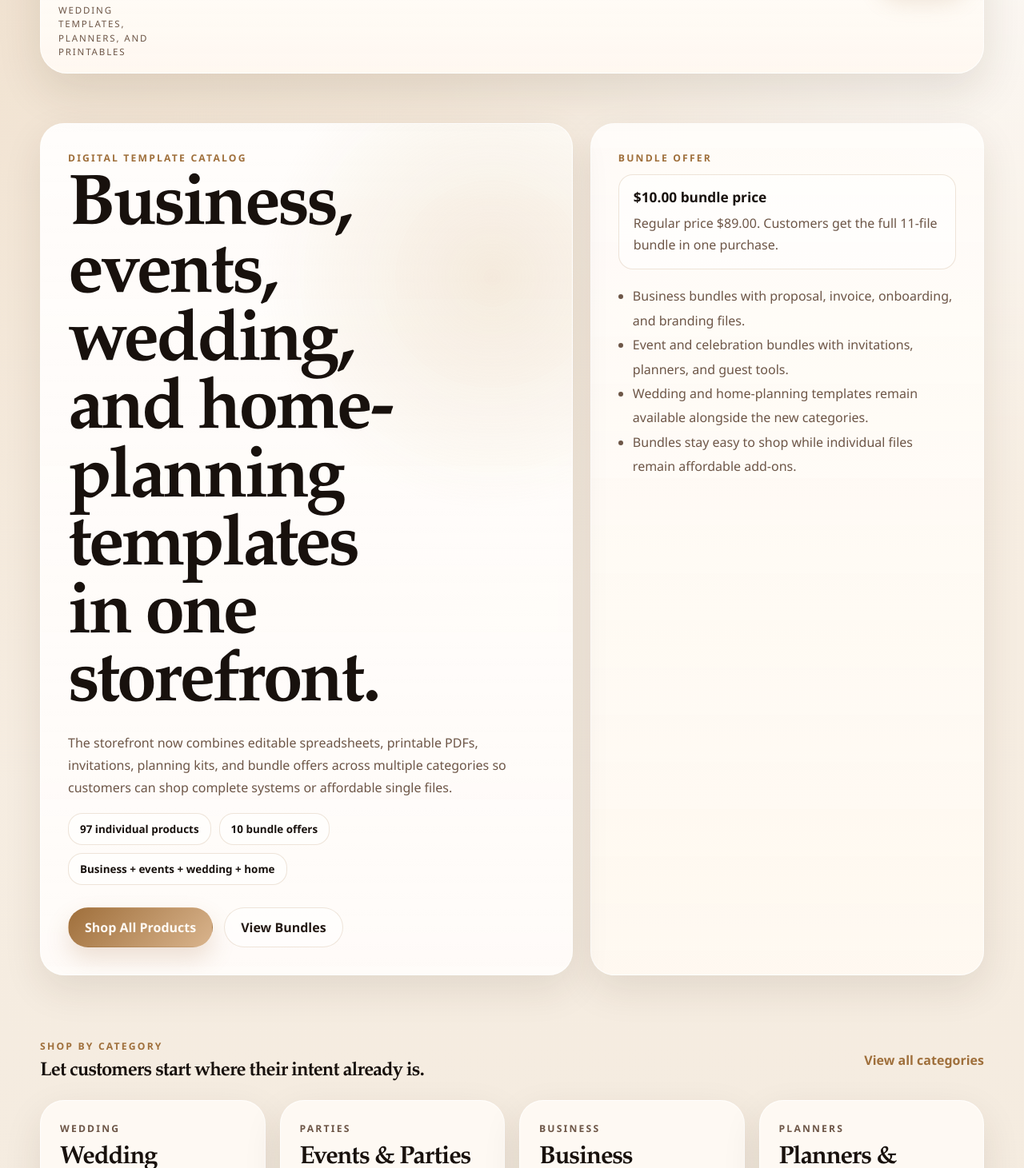
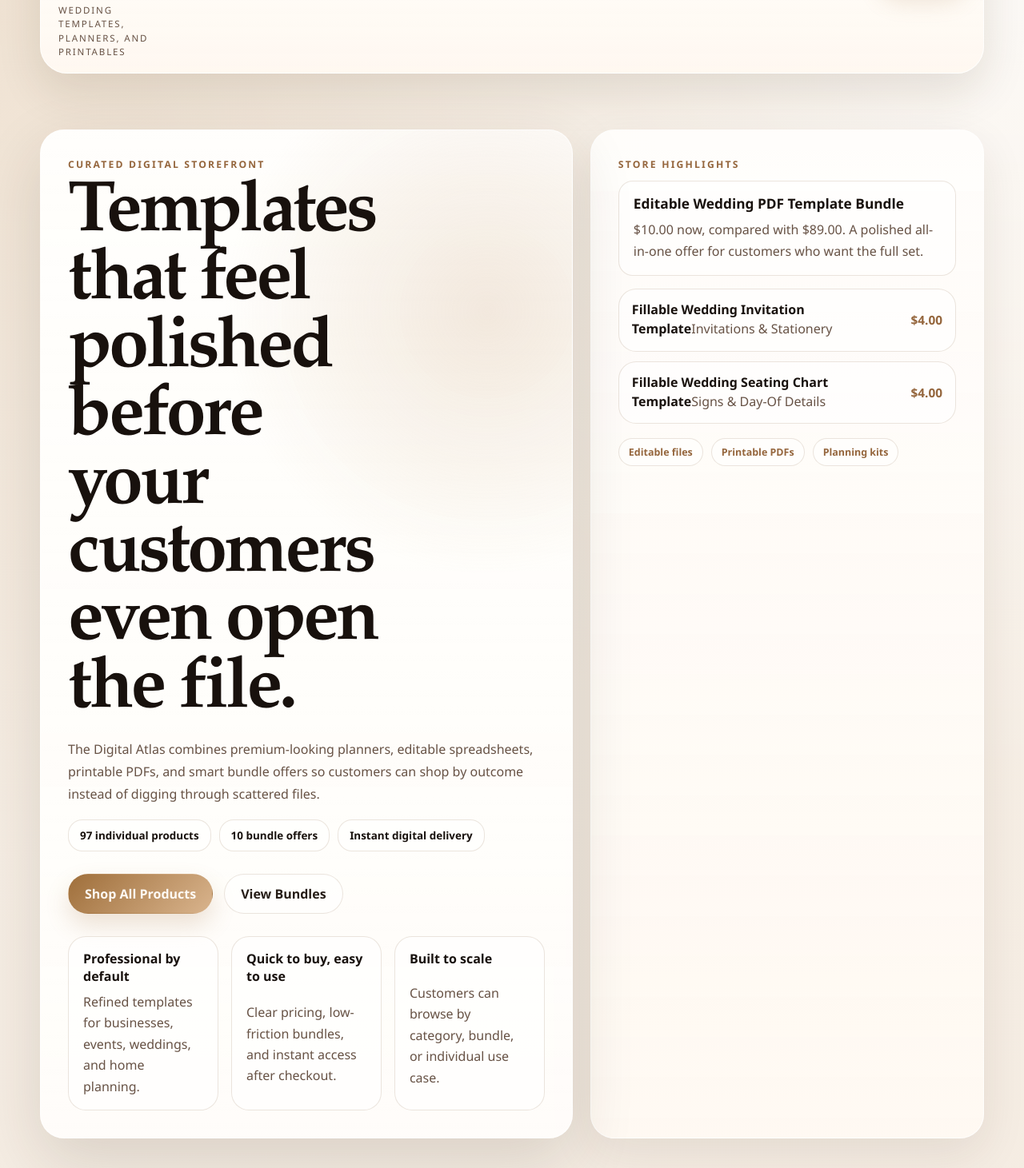
Before and after one commit to testwithmsk-sat/atlas, a Next.js app in the folder atlas-next/: page / in a window 1280 px wide. Shown: the part 189-1650 px from the top of the page at 80% size. Built offline with nearby package versions, Linux system fonts and the light colour scheme; no server answers.

Commit message:
Polish storefront merchandising and visual design

```diff
--- a/atlas-next/app/globals.css
+++ b/atlas-next/app/globals.css
@@ -1,20 +1,21 @@
 :root {
   --font-heading: "Palatino Linotype", "Book Antiqua", "Times New Roman", serif;
   --font-body: Aptos, "Segoe UI", sans-serif;
-  --bg: #f5ecdf;
-  --bg-soft: #fff9f2;
-  --panel: rgba(255, 251, 245, 0.9);
+  --bg: #f6efe7;
+  --bg-soft: #fffaf4;
+  --panel: rgba(255, 252, 247, 0.9);
   --panel-strong: #fffdf9;
-  --panel-soft: rgba(255, 247, 238, 0.86);
-  --text: #241a14;
+  --panel-soft: rgba(255, 248, 240, 0.88);
+  --text: #261d17;
   --text-strong: #18110d;
-  --muted: #6d5647;
-  --line: rgba(159, 111, 59, 0.18);
-  --line-strong: rgba(159, 111, 59, 0.34);
-  --accent: #9f6f3b;
-  --accent-soft: #d7b48a;
+  --muted: #675245;
+  --line: rgba(133, 94, 57, 0.16);
+  --line-strong: rgba(133, 94, 57, 0.3);
+  --accent: #95663d;
+  --accent-soft: #d2b18b;
   --accent-cream: #fff4e5;
-  --shadow: 0 18px 48px rgba(61, 39, 20, 0.1);
+  --shadow: 0 20px 56px rgba(51, 33, 18, 0.09);
+  --shadow-strong: 0 28px 80px rgba(51, 33, 18, 0.14);
   --radius: 30px;
   --radius-sm: 22px;
   --max: 1180px;
@@ -32,9 +33,9 @@ body {
   margin: 0;
   font-family: var(--font-body), "Segoe UI", sans-serif;
   background:
-    radial-gradient(circle at top left, rgba(215, 180, 138, 0.24), transparent 26%),
-    radial-gradient(circle at right top, rgba(255, 255, 255, 0.7), transparent 18%),
-    linear-gradient(180deg, #f8efe4 0%, #f4ebdf 46%, #f7f0e7 100%);
+    radial-gradient(circle at top left, rgba(210, 177, 139, 0.26), transparent 24%),
+    radial-gradient(circle at top right, rgba(255, 255, 255, 0.72), transparent 22%),
+    linear-gradient(180deg, #f8f1e8 0%, #f4ebe1 42%, #f8f3ed 100%);
   color: var(--text);
 }
 
@@ -431,7 +432,7 @@ img {
 
 .hero-section {
   grid-template-columns: 1.15fr 0.85fr;
-  padding: 30px 0 8px;
+  padding: 38px 0 8px;
 }
 
 .hero-copy,
@@ -461,14 +462,15 @@ img {
   position: relative;
   overflow: hidden;
   background:
-    radial-gradient(circle at 85% 18%, rgba(215, 180, 138, 0.26), transparent 28%),
-    linear-gradient(180deg, rgba(255, 255, 255, 0.62), rgba(255, 255, 255, 0.42)),
+    radial-gradient(circle at 84% 18%, rgba(210, 177, 139, 0.28), transparent 28%),
+    linear-gradient(180deg, rgba(255, 255, 255, 0.72), rgba(255, 255, 255, 0.5)),
     var(--panel);
+  box-shadow: var(--shadow-strong);
 }
 
 .hero-panel {
   background:
-    linear-gradient(180deg, rgba(255, 255, 255, 0.65), rgba(255, 249, 242, 0.72)),
+    linear-gradient(180deg, rgba(255, 255, 255, 0.72), rgba(255, 249, 242, 0.82)),
     var(--panel-soft);
 }
 
@@ -487,8 +489,8 @@ img {
 }
 
 .hero-copy h1 {
-  font-size: clamp(3.35rem, 7vw, 6rem);
-  max-width: 10ch;
+  font-size: clamp(3.4rem, 7vw, 6.3rem);
+  max-width: 9ch;
 }
 
 .page-intro h1 {
@@ -518,6 +520,17 @@ img {
 .hero-actions {
   margin-top: 28px;
   flex-wrap: wrap;
+}
+
+.hero-proof-grid,
+.shop-overview-grid {
+  display: grid;
+  gap: 16px;
+}
+
+.hero-proof-grid {
+  grid-template-columns: repeat(3, minmax(0, 1fr));
+  margin-top: 28px;
 }
 
 .trust-strip {
@@ -556,6 +569,80 @@ img {
 .hero-panel-stat span {
   color: var(--muted);
   line-height: 1.7;
+}
+
+.hero-panel-stat--spotlight {
+  margin-bottom: 16px;
+}
+
+.hero-proof-card,
+.hero-spotlight-item {
+  border: 1px solid var(--line);
+  border-radius: 22px;
+  background: rgba(255, 255, 255, 0.58);
+}
+
+.hero-proof-card {
+  display: grid;
+  gap: 8px;
+  padding: 16px 18px;
+}
+
+.hero-proof-card strong,
+.hero-spotlight-item strong {
+  color: var(--text-strong);
+}
+
+.hero-proof-card span,
+.hero-spotlight-item span {
+  color: var(--muted);
+  line-height: 1.65;
+}
+
+.hero-spotlight-list {
+  display: grid;
+  gap: 12px;
+}
+
+.hero-spotlight-item {
+  display: flex;
+  justify-content: space-between;
+  gap: 16px;
+  align-items: center;
+  padding: 14px 16px;
+  transition: transform 160ms ease, border-color 160ms ease, background 160ms ease;
+}
+
+.hero-spotlight-item:hover,
+.hero-spotlight-item:focus-visible {
+  transform: translateY(-2px);
+  border-color: var(--line-strong);
+  background: rgba(255, 255, 255, 0.74);
+}
+
+.hero-spotlight-item b {
+  color: var(--accent);
+  font-size: 0.96rem;
+}
+
+.hero-microcopy {
+  display: flex;
+  flex-wrap: wrap;
+  gap: 10px;
+  margin-top: 18px;
+}
+
+.hero-microcopy span {
+  display: inline-flex;
+  align-items: center;
+  min-height: 34px;
+  padding: 8px 12px;
+  border-radius: 999px;
+  border: 1px solid var(--line);
+  background: rgba(255, 255, 255, 0.56);
+  color: var(--accent);
+  font-size: 0.78rem;
+  font-weight: 700;
 }
 
 .eyebrow {
@@ -646,20 +733,26 @@ img {
 .product-grid {
   display: grid;
   grid-template-columns: repeat(3, minmax(0, 1fr));
-  gap: 18px;
+  gap: 20px;
 }
 
 .product-card {
   display: grid;
   grid-template-rows: auto auto auto auto 1fr auto auto;
   padding: 24px;
-  transition: transform 180ms ease, border-color 180ms ease, box-shadow 180ms ease;
+  background:
+    linear-gradient(180deg, rgba(255, 255, 255, 0.82), rgba(255, 250, 244, 0.92)),
+    var(--panel);
+  transition: transform 180ms ease, border-color 180ms ease, box-shadow 180ms ease, background 180ms ease;
 }
 
 .product-card:hover {
   transform: translateY(-5px);
   border-color: var(--line-strong);
-  box-shadow: 0 26px 64px rgba(61, 39, 20, 0.14);
+  box-shadow: var(--shadow-strong);
+  background:
+    linear-gradient(180deg, rgba(255, 255, 255, 0.94), rgba(255, 250, 244, 0.98)),
+    var(--panel);
 }
 
 .product-card h3,
@@ -678,6 +771,22 @@ img {
   line-height: 1.6;
 }
 
+.product-card-topline {
+  display: flex;
+  justify-content: space-between;
+  gap: 12px;
+  align-items: center;
+  margin: 0 0 14px;
+}
+
+.product-card-type {
+  color: var(--muted);
+  font-size: 0.74rem;
+  font-weight: 700;
+  letter-spacing: 0.12em;
+  text-transform: uppercase;
+}
+
 .product-card-image,
 .product-visual-card {
   overflow: hidden;
@@ -686,7 +795,8 @@ img {
 }
 
 .product-card-image {
-  margin-bottom: 18px;
+  margin-bottom: 20px;
+  border: 1px solid rgba(255, 255, 255, 0.76);
 }
 
 .product-card-image img {
@@ -708,7 +818,7 @@ img {
 }
 
 .card-actions {
-  margin-top: 18px;
+  margin-top: 16px;
 }
 
 .card-link-muted {
@@ -718,6 +828,31 @@ img {
 
 .product-card-button {
   width: 100%;
+}
+
+.product-card-link {
+  color: var(--accent);
+  font-weight: 700;
+}
+
+.product-card-highlights {
+  display: flex;
+  flex-wrap: wrap;
+  gap: 8px;
+  margin-top: 12px;
+}
+
+.product-card-highlights span {
+  display: inline-flex;
+  align-items: center;
+  min-height: 30px;
+  padding: 6px 10px;
+  border-radius: 999px;
+  border: 1px solid var(--line);
+  background: rgba(255, 255, 255, 0.58);
+  color: var(--muted);
+  font-size: 0.74rem;
+  font-weight: 700;
 }
 
 .price-stack {
@@ -750,6 +885,24 @@ img {
   font-weight: 700;
   text-transform: uppercase;
   letter-spacing: 0.08em;
+}
+
+.storefront-editorial,
+.shop-overview-grid {
+  grid-template-columns: 1.2fr 0.8fr;
+}
+
+.storefront-editorial-main,
+.shop-overview-card {
+  background:
+    radial-gradient(circle at 82% 20%, rgba(210, 177, 139, 0.18), transparent 28%),
+    linear-gradient(180deg, rgba(255, 255, 255, 0.75), rgba(255, 248, 242, 0.86)),
+    var(--panel);
+}
+
+.storefront-editorial-main p,
+.shop-overview-card p {
+  max-width: 48rem;
 }
 
 .catalog-directory,
@@ -845,6 +998,10 @@ img {
   border: 1px solid var(--line);
   border-radius: 26px;
   background: rgba(255, 255, 255, 0.58);
+}
+
+.shop-overview-grid {
+  margin-top: 28px;
 }
 
 .catalog-search-summary {
@@ -1204,7 +1361,10 @@ img {
   .trust-band,
   .product-layout,
   .cart-layout,
-  .editorial-band {
+  .editorial-band,
+  .storefront-editorial,
+  .shop-overview-grid,
+  .hero-proof-grid {
     grid-template-columns: 1fr;
   }
 
--- a/atlas-next/app/page.js
+++ b/atlas-next/app/page.js
@@ -55,21 +55,22 @@ export default async function HomePage({ searchParams }) {
   const bundleCount = bundleProducts.length;
   const liveCategories = categories.filter((category) => category.liveCount > 0);
   const categorySpotlights = liveCategories.slice(0, 4);
+  const featuredSingles = featuredProducts.filter((product) => product.isBundle !== true).slice(0, 3);
 
   return (
     <>
       <section className="hero-section">
         <div className="hero-copy">
-          <p className="eyebrow">Digital Template Catalog</p>
-          <h1>Business, events, wedding, and home-planning templates in one storefront.</h1>
+          <p className="eyebrow">Curated Digital Storefront</p>
+          <h1>Templates that feel polished before your customers even open the file.</h1>
           <p className="hero-text">
-            The storefront now combines editable spreadsheets, printable PDFs, invitations, planning kits, and bundle
-            offers across multiple categories so customers can shop complete systems or affordable single files.
+            The Digital Atlas combines premium-looking planners, editable spreadsheets, printable PDFs, and smart
+            bundle offers so customers can shop by outcome instead of digging through scattered files.
           </p>
           <div className="trust-strip">
             <span>{productCount} individual products</span>
             <span>{bundleCount} bundle offers</span>
-            <span>Business + events + wedding + home</span>
+            <span>Instant digital delivery</span>
           </div>
           <div className="hero-actions">
             <Link className="button button-primary" href="/shop">
@@ -79,23 +80,47 @@ export default async function HomePage({ searchParams }) {
               View Bundles
             </Link>
           </div>
+          <div className="hero-proof-grid">
+            <div className="hero-proof-card">
+              <strong>Professional by default</strong>
+              <span>Refined templates for businesses, events, weddings, and home planning.</span>
+            </div>
+            <div className="hero-proof-card">
+              <strong>Quick to buy, easy to use</strong>
+              <span>Clear pricing, low-friction bundles, and instant access after checkout.</span>
+            </div>
+            <div className="hero-proof-card">
+              <strong>Built to scale</strong>
+              <span>Customers can browse by category, bundle, or individual use case.</span>
+            </div>
+          </div>
         </div>
         <div className="hero-panel">
-          <p className="eyebrow">Bundle Offer</p>
-          <div className="hero-panel-stat">
-            <strong>{bundle ? `${bundle.priceLabel} bundle price` : "$10.00 bundle price"}</strong>
+          <p className="eyebrow">Store Highlights</p>
+          <div className="hero-panel-stat hero-panel-stat--spotlight">
+            <strong>{bundle ? bundle.name : "Signature bundle"}</strong>
             <span>
               {bundle
-                ? `Regular price ${bundle.compareAtPriceLabel}. Customers get the full 11-file bundle in one purchase.`
-                : "Bundle pricing is live for the full wedding collection."}
+                ? `${bundle.priceLabel} now, compared with ${bundle.compareAtPriceLabel}. A polished all-in-one offer for customers who want the full set.`
+                : "Bundle pricing is live with a cleaner premium anchor across the collection."}
             </span>
           </div>
-          <ul className="feature-list">
-            <li>Business bundles with proposal, invoice, onboarding, and branding files.</li>
-            <li>Event and celebration bundles with invitations, planners, and guest tools.</li>
-            <li>Wedding and home-planning templates remain available alongside the new categories.</li>
-            <li>Bundles stay easy to shop while individual files remain affordable add-ons.</li>
-          </ul>
+          <div className="hero-spotlight-list">
+            {featuredSingles.map((product) => (
+              <Link className="hero-spotlight-item" key={product.slug} href={`/products/${product.slug}`}>
+                <div>
+                  <strong>{product.name}</strong>
+                  <span>{product.subcategory || product.category}</span>
+                </div>
+                <b>{product.priceLabel}</b>
+              </Link>
+            ))}
+          </div>
+          <div className="hero-microcopy">
+            <span>Editable files</span>
+            <span>Printable PDFs</span>
+            <span>Planning kits</span>
+          </div>
         </div>
       </section>
 
@@ -103,7 +128,7 @@ export default async function HomePage({ searchParams }) {
         <div className="section-heading">
           <div>
             <p className="eyebrow">Shop By Category</p>
-            <h2>Let customers start where their intent already is.</h2>
+            <h2>Organize the store around what people are actually shopping for.</h2>
           </div>
           <Link className="text-link" href="/categories">
             View all categories
@@ -125,8 +150,8 @@ export default async function HomePage({ searchParams }) {
       <section className="section-block">
         <div className="section-heading">
           <div>
-            <p className="eyebrow">Featured</p>
-            <h2>Start with the strongest bundle and template offers.</h2>
+            <p className="eyebrow">Featured Collection</p>
+            <h2>Lead with the strongest offers and the cleanest product presentation.</h2>
           </div>
           <Link className="text-link" href="/best-sellers">
             View all best sellers
@@ -137,6 +162,30 @@ export default async function HomePage({ searchParams }) {
             <ProductCard key={product.slug} product={product} />
           ))}
         </div>
+      </section>
+
+      <section className="section-block storefront-editorial">
+        <article className="catalog-card storefront-editorial-main">
+          <p className="eyebrow">Store Experience</p>
+          <h2>A stronger storefront doesn&apos;t just look good. It makes buying feel easier.</h2>
+          <p>
+            Professional merchandising comes from clarity: fewer competing signals, better product hierarchy, and more
+            confidence around what customers get after they purchase.
+          </p>
+          <div className="catalog-chip-list">
+            <span className="catalog-chip">Confident pricing</span>
+            <span className="catalog-chip">Premium previews</span>
+            <span className="catalog-chip">Faster trust building</span>
+          </div>
+        </article>
+        <article className="info-card storefront-editorial-side">
+          <p className="eyebrow">Conversion Focus</p>
+          <h3>Give bundles a premium role while keeping single products simple to understand.</h3>
+          <p>
+            The strongest stores make it obvious which products are quick wins, which are premium anchors, and why the
+            customer should trust the purchase flow.
+          </p>
+        </article>
       </section>
 
       <section className="section-block editorial-band">
```
Also changed, not shown: atlas-next/app/shop/page.js (+23 -5 lines), atlas-next/components/product-card.js (+16 -4 lines).
